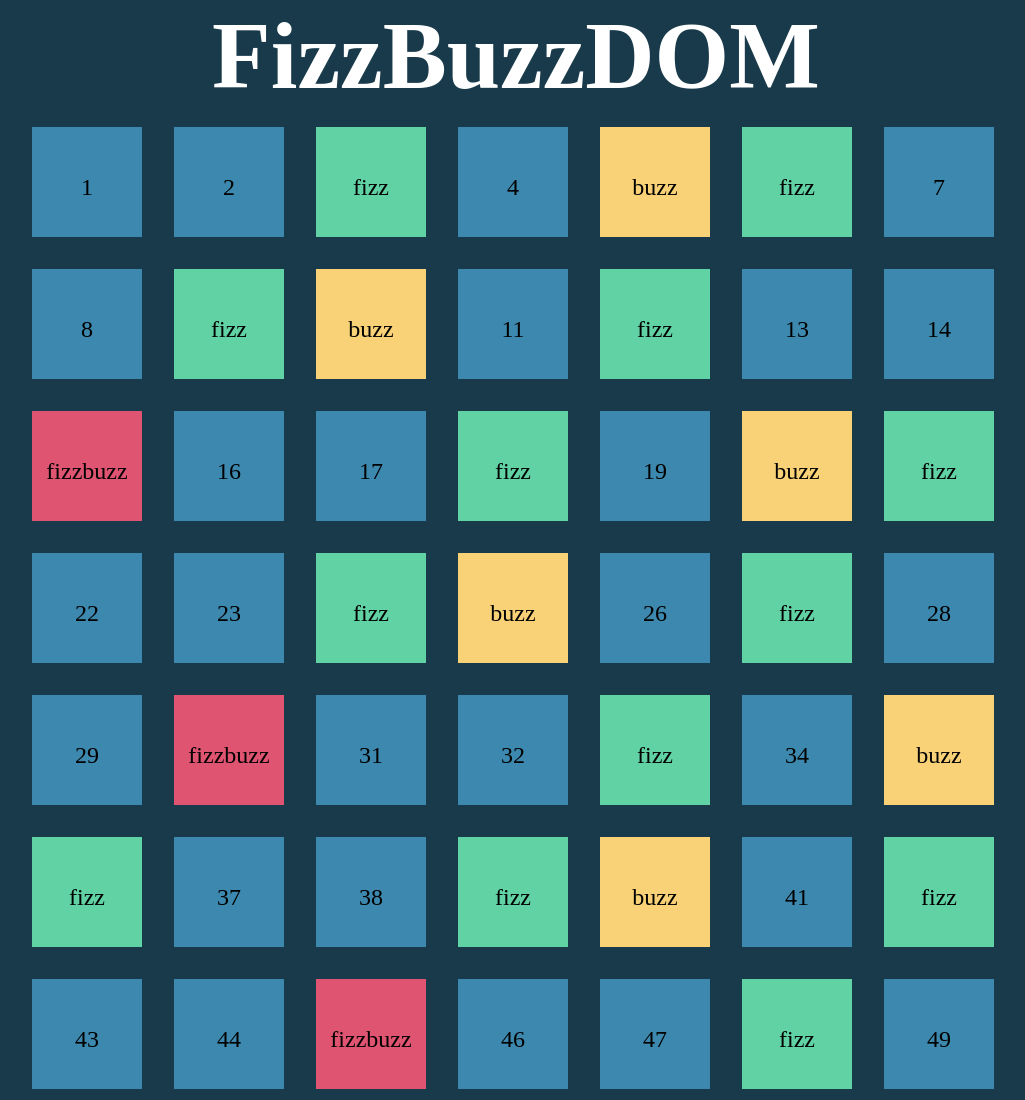
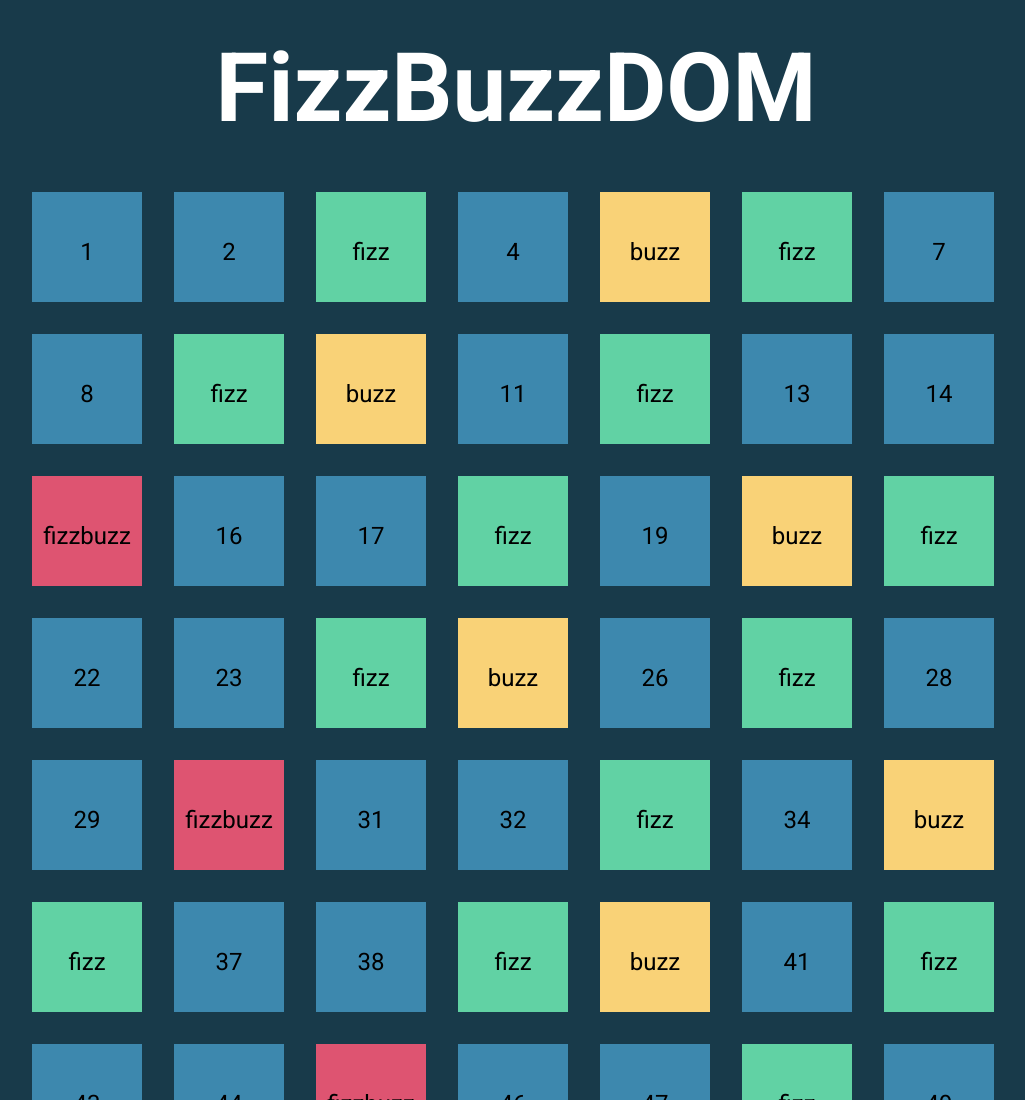
Before and after one commit to Andretreccia/js-fizzbuzzdom, a plain HTML site: page index.html in a window 1280 px wide. Shown: the top 1100 px of the page, without its empty margins (124-1149 px from the left). Drawn offline with Linux system fonts and the light colour scheme.

Commit message:
Miglioramento fedeltà dello stile
Aggiunto margine al titolo e inserito un nuovo font

```diff
--- a/assets/style.css
+++ b/assets/style.css
@@ -6,12 +6,14 @@
 }
 body{
     background-color:#183A4A;
+    font-family: 'Roboto', sans-serif;
 }
 /* utility */
 .title{
     text-align: center;
     font-size: 6rem;
     color: white;
+    margin: 2rem;
 }
 .container{
     width: 1000px;
--- a/index.html
+++ b/index.html
@@ -5,6 +5,9 @@
     <meta http-equiv="X-UA-Compatible" content="IE=edge">
     <meta name="viewport" content="width=device-width, initial-scale=1.0">
     <title>fizzbuzzdom</title>
+    <link rel="preconnect" href="https://fonts.googleapis.com">
+    <link rel="preconnect" href="https://fonts.gstatic.com" crossorigin>
+    <link href="https://fonts.googleapis.com/css2?family=Roboto:ital,wght@0,100;0,300;0,400;0,500;0,700;0,900;1,100;1,300;1,400;1,500;1,700;1,900&display=swap" rel="stylesheet">
     <link rel="stylesheet" href="./assets/style.css">
 </head>
 <body>
```
